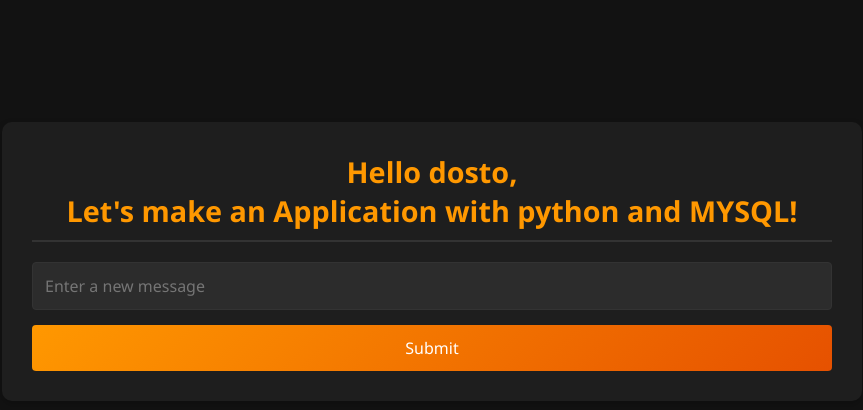
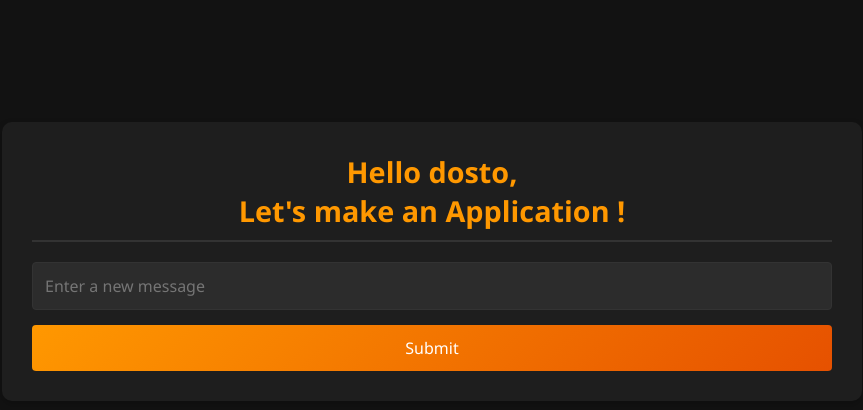
Before and after one commit to sahil4010/assignment, a Flask app: page / in a window 1280 px wide. Shown: the part 139-549 px from the top of the page, without its empty margins (208-1071 px from the left). Run offline with Flask 2, Linux system fonts and the light colour scheme; data that the repository does not hold is empty; some libraries are stand-ins or nearby versions.

Commit message:
changed index.html

```diff
--- a/templates/index.html
+++ b/templates/index.html
@@ -119,7 +119,7 @@
 
 <body>
     <div class="container">
-        <h1>Hello dosto,<br>Let's make an Application with python and MYSQL!</h1>
+        <h1>Hello dosto,<br>Let's make an Application !</h1>
         <div class="messages">
             {% for message in messages %}
                 <p>{{ message[0] }}</p>
```
